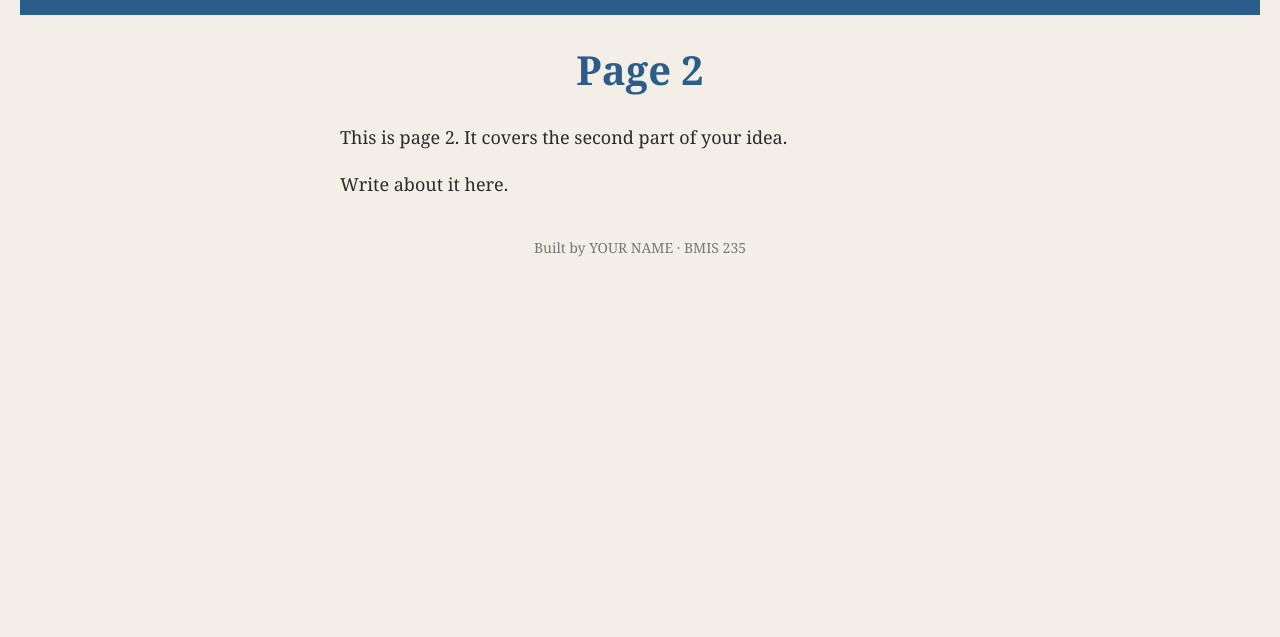
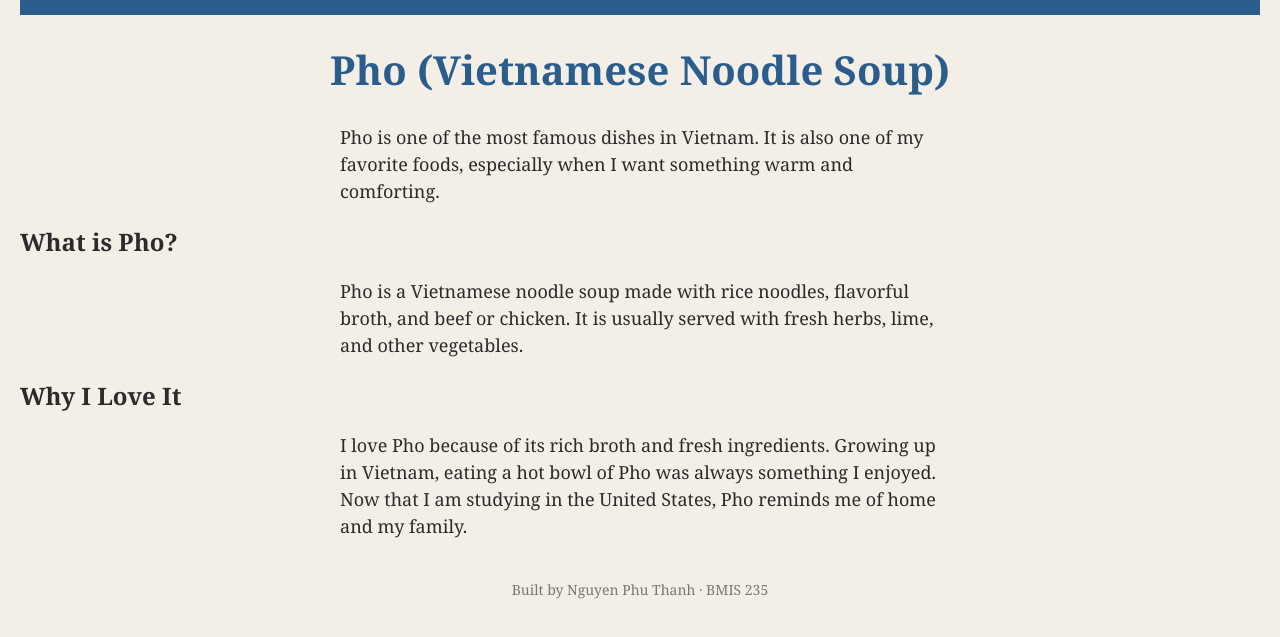
Before and after one commit to pnguyen11-hub/bmis235-html-3, a plain HTML site: page page2.html in a window 1280 px wide. Shown: the part 71-708 px from the top of the page. Drawn offline with Linux system fonts and the light colour scheme.

Commit message:
Update page2.html

```diff
--- a/page2.html
+++ b/page2.html
@@ -1,39 +1,51 @@
+
 <!DOCTYPE html>
 <!--
-  Author: YOUR NAME
+  Author: Nguyen Phu Thanh
   GU username: YOUR-GU-USERNAME
   Course: BMIS 235 - HTML-3
 -->
 <html lang="en">
 <head>
 <meta charset="utf-8">
-<meta name="author" content="YOUR NAME">
-<title>Page 2</title>
+<meta name="author" content="Nguyen Phu Thanh">
+<title>Pho - Vietnamese Food</title>
 
-<!-- this one line connects the page to the stylesheet -->
 <link rel="stylesheet" href="styles.css">
 </head>
 <body>
 
-<!-- ===== MENU ============================================================
-     The menu is four links. Each link wraps an image instead of words.
-     Build it once on this page, check that every link works,
-     then copy the whole <nav> block and paste it over the menu on the
-     other three pages, so every page has the exact same menu.
-     ===================================================================== -->
+<!-- Menu -->
 <nav>
     <a href="index.html"><img src="img/home.png" alt="Home"></a>
-    <a href="page1.html"><img src="img/page1.png" alt="Page 1"></a>
-    <a href="page2.html"><img src="img/page2.png" alt="Page 2"></a>
+    <a href="page1.html"><img src="img/page1.png" alt="Com Tam"></a>
+    <a href="page2.html"><img src="img/page2.png" alt="Pho"></a>
     <a href="page3.html"><img src="img/page3.png" alt="Page 3"></a>
 </nav>
 
-<h1>Page 2</h1>
-<p>This is page 2. It covers the second part of your idea.</p>
-<p>Write about it here.</p>
+<h1>Pho (Vietnamese Noodle Soup)</h1>
 
-<!-- Footer: fill in your name -->
-<footer>Built by YOUR NAME &middot; BMIS 235</footer>
+<p>Pho is one of the most famous dishes in Vietnam.
+It is also one of my favorite foods, especially
+when I want something warm and comforting.</p>
+
+<h2>What is Pho?</h2>
+
+<p>Pho is a Vietnamese noodle soup made with rice
+noodles, flavorful broth, and beef or chicken.
+It is usually served with fresh herbs, lime,
+and other vegetables.</p>
+
+<h2>Why I Love It</h2>
+
+<p>I love Pho because of its rich broth and
+fresh ingredients. Growing up in Vietnam,
+eating a hot bowl of Pho was always something
+I enjoyed. Now that I am studying in the United
+States, Pho reminds me of home and my family.</p>
+
+<!-- Footer -->
+<footer>Built by Nguyen Phu Thanh &middot; BMIS 235</footer>
 
 </body>
 </html>
```
